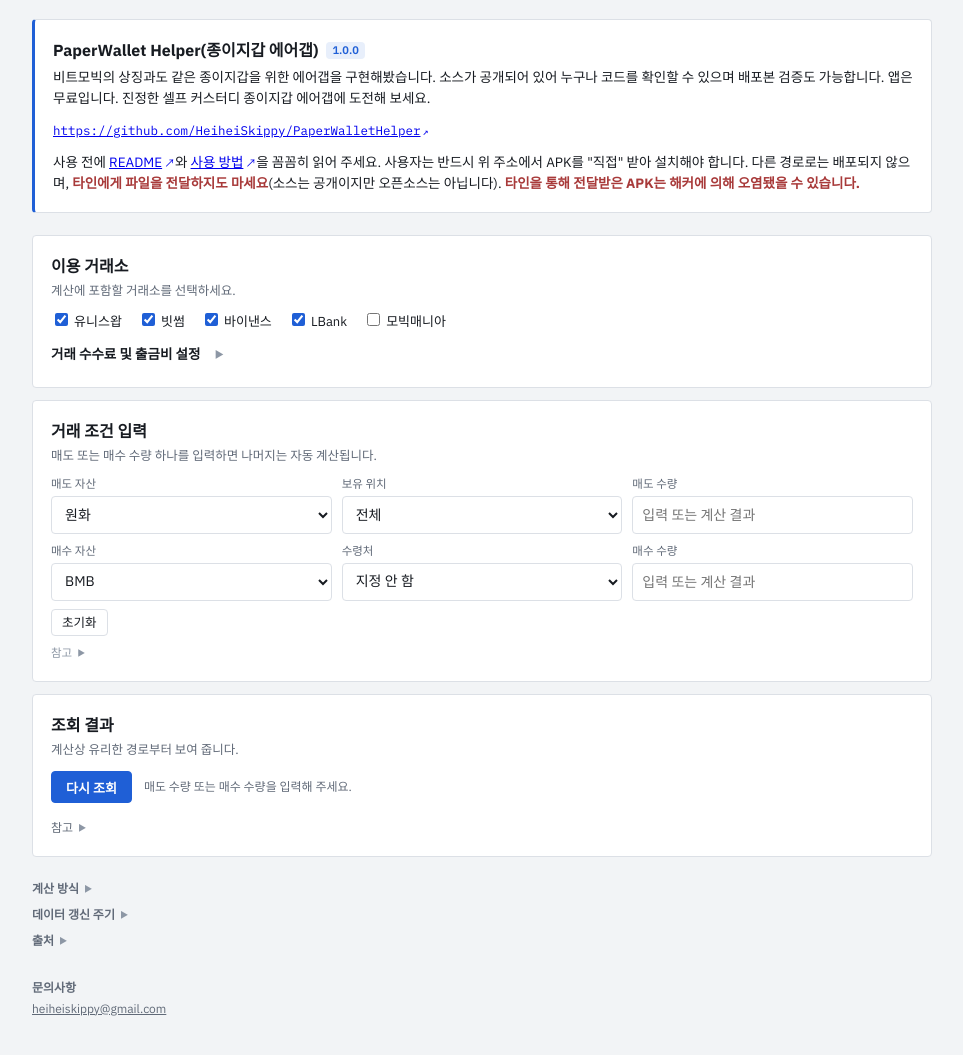
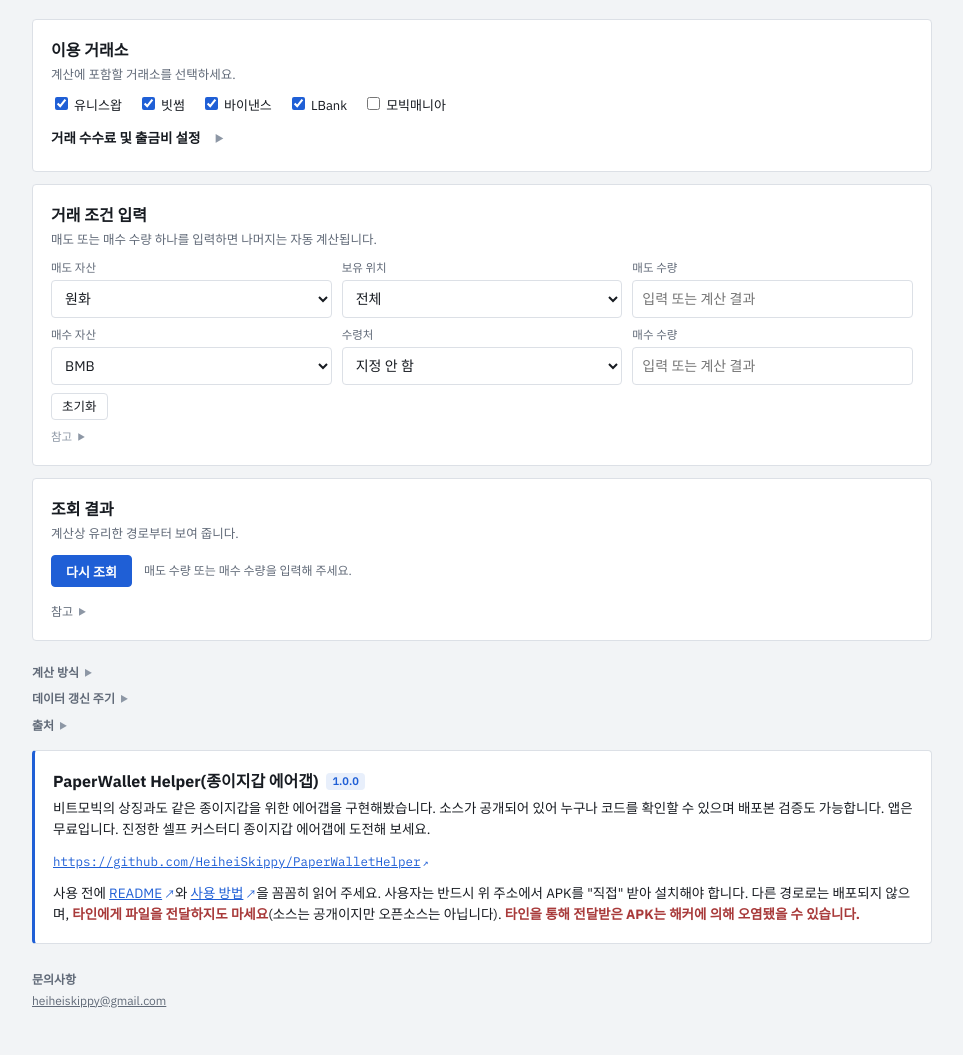
Before and after one commit to HeiheiSkippy/btcmobick-trade, a website: page site/index.html in a window 1280 px wide. Shown: the part 421-1476 px from the top of the page, without its empty margins (158-1121 px from the left). Drawn offline with Linux system fonts and the light colour scheme; no server answers.

Commit message:
fix(site): move the PaperWallet Helper notice below the sources

```diff
--- a/site/common.css
+++ b/site/common.css
@@ -484,3 +484,6 @@
   .app-promo .app-promo-note { margin-top: 4px; font-size: 12.5px; color: var(--muted); }
   .app-promo .tag { font-size: 11px; font-weight: 600; color: var(--accent); background: color-mix(in srgb, var(--accent) 10%, transparent); padding: 0 6px; border-radius: 4px; }
   .app-promo .app-promo-warn { color: var(--bad); font-weight: 700; }
+  footer .app-promo { margin: 14px 0 6px; line-height: 1.55; }
+  .app-promo a { color: var(--accent); }
+  .app-promo .app-promo-title { color: var(--ink); }
--- a/site/index.html
+++ b/site/index.html
@@ -44,15 +44,6 @@
         <li><b>MOVN</b> <a href="https://bscscan.com/token/0x200b63AA750c901892d4DCf82439860F9C270274" target="_blank" rel="noopener"><code>0x200b63AA750c901892d4DCf82439860F9C270274</code></a> <a href="https://app.uniswap.org/explore/tokens/bnb/0x200b63aa750c901892d4dcf82439860f9c270274" target="_blank" rel="noopener">유니스왑</a></li>
       </ul>
     </details>
-  </section>
-
-  <section class="pad app-promo" aria-label="PaperWallet Helper 안내">
-    <div class="app-promo-text">
-      <h3 class="app-promo-title">PaperWallet Helper(종이지갑 에어갭) <span class="tag">1.0.0</span></h3>
-      <p>비트모빅의 상징과도 같은 종이지갑을 위한 에어갭을 구현해봤습니다. 소스가 공개되어 있어 누구나 코드를 확인할 수 있으며 배포본 검증도 가능합니다. 앱은 무료입니다. 진정한 셀프 커스터디 종이지갑 에어갭에 도전해 보세요.</p>
-      <p class="app-promo-url"><a href="https://github.com/HeiheiSkippy/PaperWalletHelper" target="_blank" rel="noopener">https://github.com/HeiheiSkippy/PaperWalletHelper</a></p>
-      <p>사용 전에 <a href="https://github.com/HeiheiSkippy/PaperWalletHelper/blob/main/README.ko.md" target="_blank" rel="noopener">README</a>와 <a href="https://github.com/HeiheiSkippy/PaperWalletHelper/blob/main/USAGE.ko.md" target="_blank" rel="noopener">사용 방법</a>을 꼼꼼히 읽어 주세요. 사용자는 반드시 위 주소에서 APK를 "직접" 받아 설치해야 합니다. 다른 경로로는 배포되지 않으며, <strong class="app-promo-warn">타인에게 파일을 전달하지도 마세요</strong>(소스는 공개이지만 오픈소스는 아닙니다). <strong class="app-promo-warn">타인을 통해 전달받은 APK는 해커에 의해 오염됐을 수 있습니다.</strong></p>
-    </div>
   </section>
 
   <!-- Trade comparison, split into three cards so each block stands apart on phones. -->
@@ -166,6 +157,14 @@
       유니스왑 1시간 봉·거래대금: On-chain data powered by <a href="https://www.geckoterminal.com/" target="_blank" rel="noopener">GeckoTerminal</a>(주기 수집)<br>
       GeckoTerminal에서 받지 못한 시간: BSC 스왑 기록 <code>bsc-rpc.publicnode.com</code>(주기 수집)<br>
     </details>
+    <section class="pad app-promo" aria-label="PaperWallet Helper 안내">
+      <div class="app-promo-text">
+        <h3 class="app-promo-title">PaperWallet Helper(종이지갑 에어갭) <span class="tag">1.0.0</span></h3>
+        <p>비트모빅의 상징과도 같은 종이지갑을 위한 에어갭을 구현해봤습니다. 소스가 공개되어 있어 누구나 코드를 확인할 수 있으며 배포본 검증도 가능합니다. 앱은 무료입니다. 진정한 셀프 커스터디 종이지갑 에어갭에 도전해 보세요.</p>
+        <p class="app-promo-url"><a href="https://github.com/HeiheiSkippy/PaperWalletHelper" target="_blank" rel="noopener">https://github.com/HeiheiSkippy/PaperWalletHelper</a></p>
+        <p>사용 전에 <a href="https://github.com/HeiheiSkippy/PaperWalletHelper/blob/main/README.ko.md" target="_blank" rel="noopener">README</a>와 <a href="https://github.com/HeiheiSkippy/PaperWalletHelper/blob/main/USAGE.ko.md" target="_blank" rel="noopener">사용 방법</a>을 꼼꼼히 읽어 주세요. 사용자는 반드시 위 주소에서 APK를 "직접" 받아 설치해야 합니다. 다른 경로로는 배포되지 않으며, <strong class="app-promo-warn">타인에게 파일을 전달하지도 마세요</strong>(소스는 공개이지만 오픈소스는 아닙니다). <strong class="app-promo-warn">타인을 통해 전달받은 APK는 해커에 의해 오염됐을 수 있습니다.</strong></p>
+      </div>
+    </section>
     <br>
     <strong style="color:var(--muted)">문의사항</strong><br>
     <a href="mailto:heiheiskippy@gmail.com">heiheiskippy@gmail.com</a>
```
